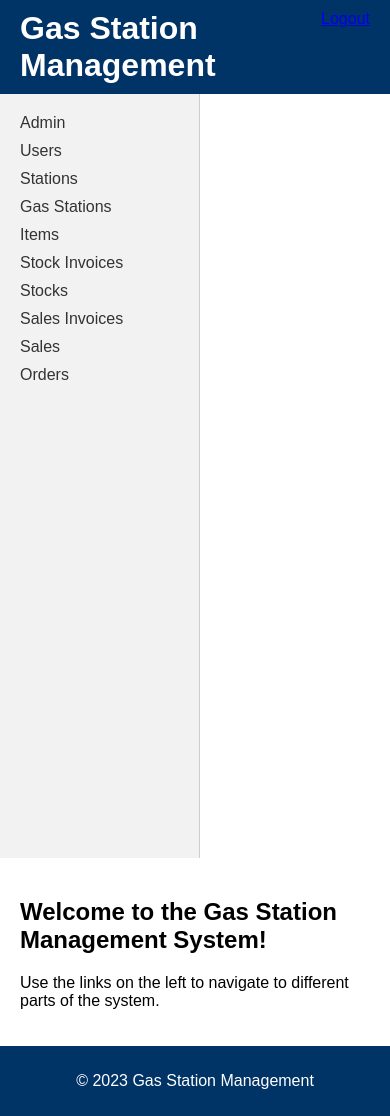
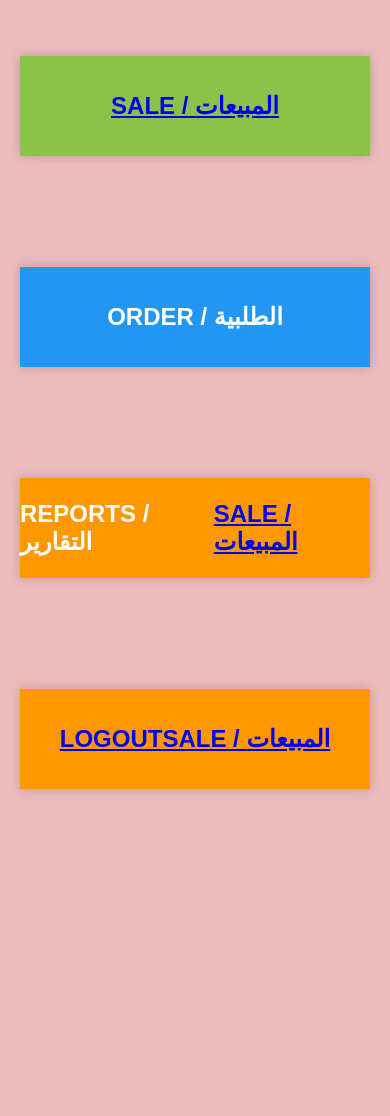
Before and after one commit to soranblbas/gas_stations, a Django app: page / in a window 390 px wide. After the commit the page ends 792 px from the top, so only its background shows below. Run offline with Django 4.2, Linux system fonts and the light colour scheme; a user stored in the database is signed in.

Commit message:
New-4-3-2023

```diff
--- a/station/templates/station/home.html
+++ b/station/templates/station/home.html
@@ -1,82 +1,98 @@
-<!DOCTYPE html>
-<html>
+<!doctype html>
+<html lang="en">
 <head>
-    <meta charset="utf-8">
-    <title>Gas Station Management</title>
+    <meta charset="UTF-8">
+    <meta name="viewport" content="width=device-width, initial-scale=1.0">
+    <title>Dashboard</title>
     <style>
-      body {
-        font-family: Arial, sans-serif;
+        * {
+            box-sizing: border-box;
             margin: 0;
             padding: 0;
         }
-      header {
-        background-color: #003366;
+
+        body {
+            background-color: #f2f2f2;
+            font-family: sans-serif;
+        }
+
+        .dashboard {
+            display: flex;
+            flex-wrap: wrap;
+            justify-content: center;
+            align-items: center;
+            height: 100vh;
+        }
+
+        .dashboard__box {
+            width: 300px;
+            height: 150px;
+            background-color: #fff;
+            box-shadow: 0px 0px 10px rgba(0, 0, 0, 0.2);
+            margin: 20px;
+            display: flex;
+            justify-content: center;
+            align-items: center;
+            cursor: pointer;
+            transition: transform 0.2s ease;
+        }
+
+        .dashboard__box:hover {
+            transform: scale(1.05);
+        }
+
+        .dashboard__box--sale {
+            background-color: #8bc34a;
             color: #fff;
-        display: flex;
-        justify-content: space-between;
-        padding: 10px 20px;
         }
-      header h1 {
-        margin: 0;
+
+        .dashboard__box--order {
+            background-color: #2196f3;
+            color: #fff;
         }
-      nav {
-        background-color: #f2f2f2;
-        border-right: 1px solid #ccc;
-        box-sizing: border-box;
-        height: calc(100vh - 80px);
-        overflow-y: auto;
-        padding: 20px;
-        width: 200px;
+
+        .dashboard__box--reports {
+            background-color: #ff9800;
+            color: #fff;
         }
-      nav ul {
-        list-style-type: none;
-        margin: 0;
-        padding: 0;
+
+        .dashboard__box h2 {
+            font-size: 1.5rem;
+            text-transform: uppercase;
         }
-      nav ul li {
-        margin-bottom: 10px;
+
+        @media screen and (max-width: 768px) {
+            .dashboard__box {
+                width: 100%;
+                height: 100px;
             }
-      nav ul li a {
-        color: #333;
-        display: block;
-        text-decoration: none;
         }
-      main {
-        padding: 20px;
+
+        body {
+            background-color: #ecbbbe; /* replace with your preferred color */
         }
-      footer {
-        background-color: #003366;
-        color: #fff;
-        padding: 10px 20px;
-        text-align: center;
-      }
+
     </style>
 </head>
 <body>
-    <header>
-      <h1>Gas Station Management</h1>
-      <a href="/admin/logout/">Logout</a>
-    </header>
-    <nav>
-      <ul>
-        <li><a href="/admin/">Admin</a></li>
-        <li><a href="/admin/auth/user/">Users</a></li>
-        <li><a href="/admin/station/station">Stations</a></li>
-        <li><a href="/admin/station/gasstation/">Gas Stations</a></li>
-        <li><a href="/admin/station/item/">Items</a></li>
-        <li><a href="/admin/station/stock_invoice/">Stock Invoices</a></li>
-        <li><a href="/admin/station/stock/">Stocks</a></li>
-        <li><a href="/admin/station/s_invoice/">Sales Invoices</a></li>
-        <li><a href="/admin/station/sales/">Sales</a></li>
-        <li><a href="/admin/station/order/">Orders</a></li>
-      </ul>
-    </nav>
-    <main>
-      <h2>Welcome to the Gas Station Management System!</h2>
-      <p>Use the links on the left to navigate to different parts of the system.</p>
-    </main>
-    <footer>
-      <p>&copy; 2023 Gas Station Management</p>
-    </footer>
+<div class="dashboard">
+    <div class="dashboard__box dashboard__box--sale">
+
+        <a href="admin/station/s_invoice/add/"> <h2>Sale / المبيعات</h2></a>
+    </div>
+    <div class="dashboard__box dashboard__box--order">
+        <h2> Order / الطلبية</h2>
+    </div>
+    <div class="dashboard__box dashboard__box--reports">
+        <h2> Reports / التقارير</h2>
+        <a href="admin/station/s_invoice/add/"> <h2>Sale / المبيعات</h2></a>
+    </div>
+
+
+    <div class="dashboard__box dashboard__box--reports">
+        <a href="{% url 'logout' %}"> <h2>Logout</h2></a>
+        <a href="admin/station/s_invoice/add/"> <h2>Sale / المبيعات</h2></a>
+    </div>
+</div>
 </body>
 </html>
--- a/station/urls.py
+++ b/station/urls.py
@@ -1,13 +1,15 @@
 from django.urls import path
+
+from . import views
 from .views import *
 from django.contrib.auth import views as auth_views
 urlpatterns = [
-    path('', home, name='sales_report'),
+    path('', home, name='home'),
     path('sales-report/', sales_report, name='sales_report'),
     path('stock-report/', stock_report, name='stock_report'),
     path('order-report/', order_report, name='order_report'),
     path('station-report/', station_report, name='station_report'),
-    path('login/', login, name='login'),
-    path('logout/', LogoutView.as_view(), name='logout'),
+    path('login', views.loginPage, name="login"),
+    path('logout', views.logoutUser, name="logout"),
 
 ]
--- a/station/views.py
+++ b/station/views.py
@@ -6,12 +6,13 @@ from django.forms import IntegerField
 from django.shortcuts import render
 from django.db.models import Sum, Case, When, F
 from django.views.generic import TemplateView
+from pyexpat.errors import messages
 
 from .models import *
 
 from django.shortcuts import render, redirect
 from django.contrib.auth.forms import AuthenticationForm
-from django.contrib.auth import login
+from django.contrib.auth import login, authenticate, logout
 
 
 def home(request):
@@ -57,3 +58,28 @@ def station_report(request):
         total_sales = station_sales.aggregate(total=Sum('total_amount'))['total']
         sales.append({'station': station, 'total_sales': total_sales})
     return render(request, 'station/reports/station_report.html', {'sales': sales})
+
+
+def loginPage(request):
+    if request.user.is_authenticated:
+        return redirect('dashboard')
+    else:
+        if request.method == 'POST':
+            username = request.POST.get('username')
+            password = request.POST.get('password')
+
+            user = authenticate(request, username=username, password=password)
+
+            if user is not None:
+                login(request, user)
+                return redirect('dashboard')
+            else:
+                messages.info(request, 'Username Or Password is Incorrect')
+                return render(request, 'station/login.html')
+        context = {}
+        return render(request, 'station/login.html', context)
+
+
+def logoutUser(request):
+    logout(request)
+    return redirect('home')
```
Also changed, not shown: station/admin.py (+15 -0 lines), station/models.py (+20 -2 lines), station/templates/station/login.html (+129 -9 lines), db.sqlite3. Lines whose indentation alone changed are shown as unchanged.
